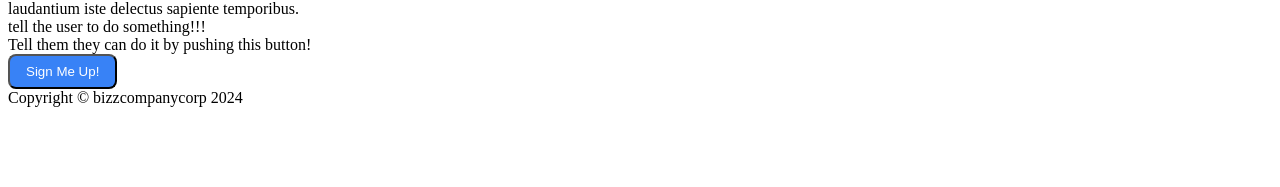
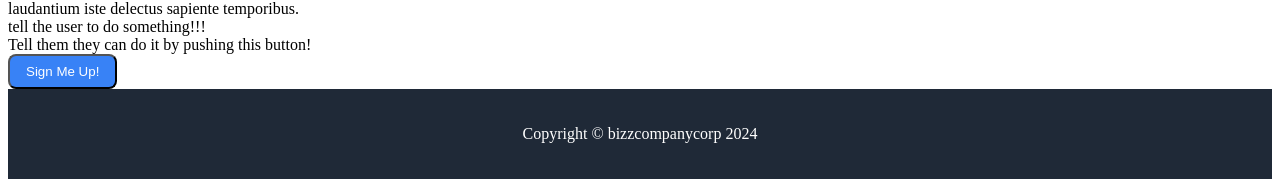
Before and after one commit to Bob-Goblin/Landing_Page_TOP, a plain HTML site: page index.html in a window 1280 px wide. Shown: the part 668-855 px from the top of the page. Before the commit the page ends 800 px from the top, so only its background shows below. Drawn offline with Linux system fonts and the light colour scheme.

Commit message:
Style footer

```diff
--- a/css/styles.css
+++ b/css/styles.css
@@ -8,11 +8,19 @@ a {
     flex-direction: row;
     gap: 16px;
 }
-.header {
+.header,
+.footer {
     background: #1F2937;
     color: white;
-    padding: 36px;
-
+    padding:36px;
+}
+.header {
+    padding:36px;
+}
+.footer {
+    display: flex;
+    justify-content: center;
+    align-items: center;
 }
 .header-top {
     display: flex;
```
